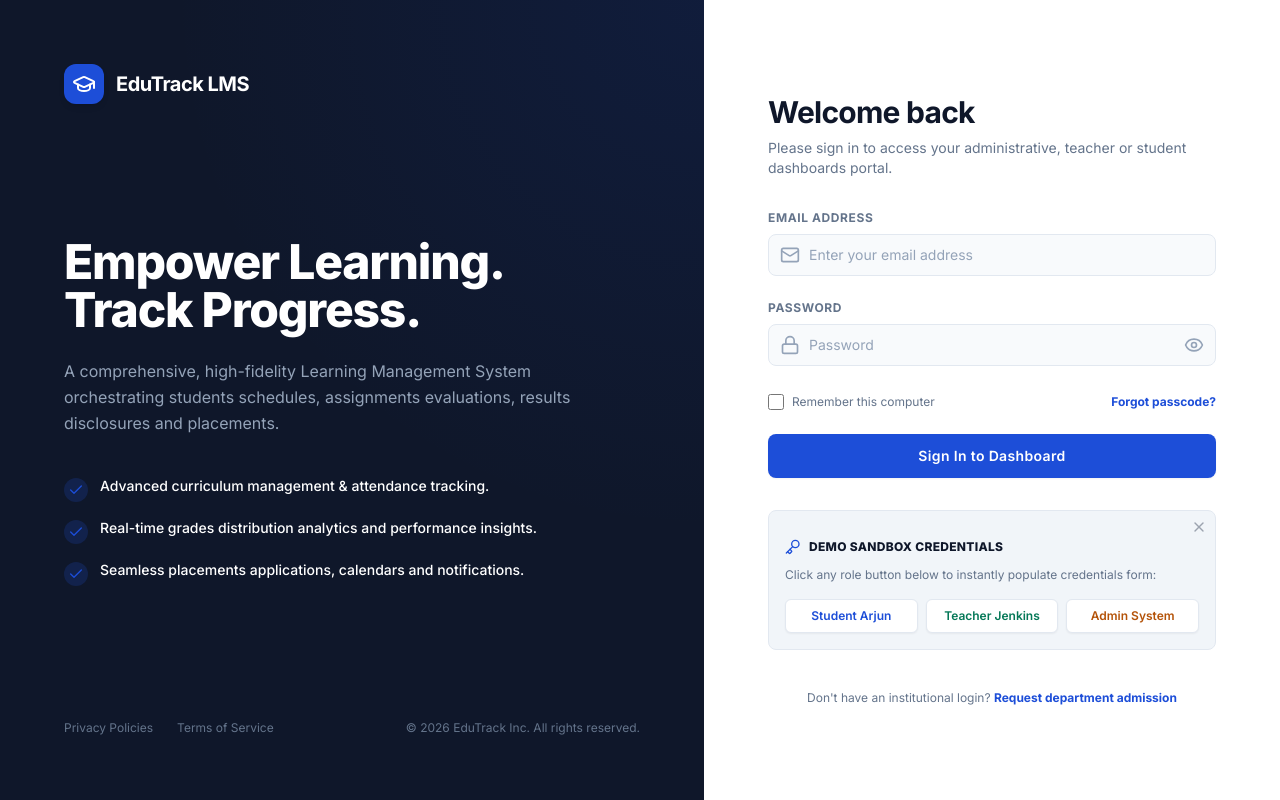
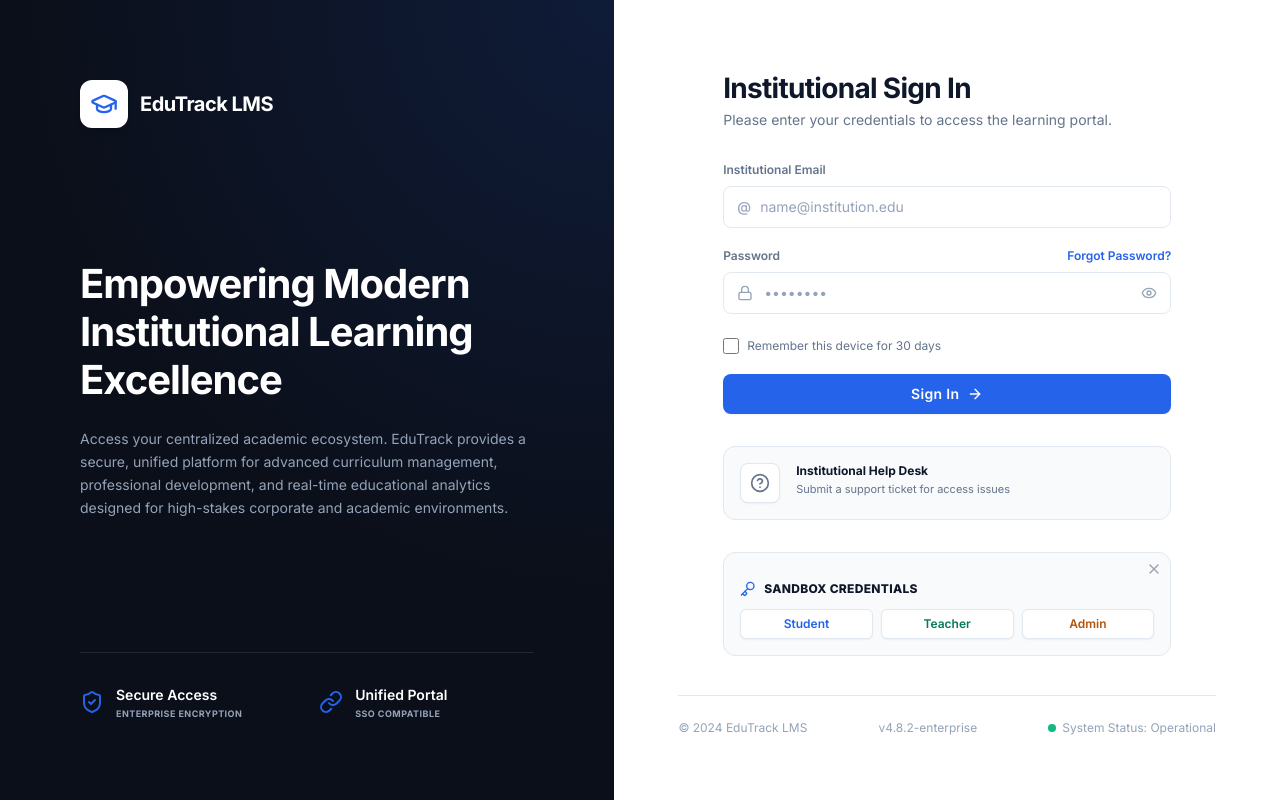
Before and after one commit to Swaroop-Chandran/EduTrack, a PHP site: page / in a window 1280 px wide. Run offline with PHP 8.4, Linux system fonts and the light colour scheme; some libraries are stand-ins or nearby versions.

Commit message:
slightly changed the ui theme

```diff
--- a/includes/sidebar.php
+++ b/includes/sidebar.php
@@ -58,7 +58,7 @@ if ($currentUser['role'] === 'admin')   $badgeColor = 'bg-amber-500/20 text-ambe
     <!-- Header Wordmark branding -->
     <div class="p-6 flex items-center justify-between border-b border-white/10 shrink-0">
         <div class="flex items-center gap-3 overflow-hidden">
-            <div class="w-8 h-8 rounded-lg bg-[#1D4ED8] flex items-center justify-center text-white shrink-0 font-black">
+            <div class="w-8 h-8 rounded-lg bg-primary flex items-center justify-center text-white shrink-0 font-black">
                 E
             </div>
             <div class="sidebar-text flex flex-col">
@@ -77,7 +77,7 @@ if ($currentUser['role'] === 'admin')   $badgeColor = 'bg-amber-500/20 text-ambe
         <?php foreach ($navItems as $item):
             $isActive = ($currentTab === $item['id']);
             $activeClass = $isActive
-                ? 'bg-[#1D4ED8] text-white font-semibold'
+                ? 'bg-primary text-white font-semibold'
                 : 'text-[#94A3B8] hover:text-white hover:bg-white/5';
         ?>
             <a href="?tab=<?php echo urlencode($item['id']); ?>" class="w-full flex items-center gap-3 px-3 py-2.5 rounded-lg text-sm font-medium transition-all duration-150 relative <?php echo $activeClass; ?>">
--- a/index.php
+++ b/index.php
@@ -86,8 +86,8 @@ $pageTitle = getPageTitle($currentTab, $currentUser['role']);
             theme: {
                 extend: {
                     colors: {
-                        primary: '#1D4ED8',
-                        'primary-hover': '#1E40AF',
+                        primary: '#2563EB',
+                        'primary-hover': '#1D4ED8',
                     },
                     fontFamily: {
                         sans: ['Inter', 'system-ui', '-apple-system', 'sans-serif'],
--- a/views/login.php
+++ b/views/login.php
@@ -1,6 +1,6 @@
 <?php
 // views/login.php
-// Login Page template matching Login.tsx UI exactly
+// Login Page matched to the design reference image
 
 $loginError = $_SESSION['login_error'] ?? null;
 unset($_SESSION['login_error']);
@@ -14,7 +14,7 @@ unset($_SESSION['login_error']);
     <!-- Fonts -->
     <link rel="preconnect" href="https://fonts.googleapis.com">
     <link rel="preconnect" href="https://fonts.gstatic.com" crossorigin>
-    <link href="https://fonts.googleapis.com/css2?family=Inter:wght@300;400;500;600;700;800&family=JetBrains+Mono:wght@450;500;700&display=swap" rel="stylesheet">
+    <link href="https://fonts.googleapis.com/css2?family=Inter:wght@300;400;500;600;700;800&display=swap" rel="stylesheet">
     <!-- Tailwind CSS CDN -->
     <script src="https://cdn.tailwindcss.com"></script>
     <script>
@@ -22,18 +22,16 @@ unset($_SESSION['login_error']);
             theme: {
                 extend: {
                     colors: {
-                        primary: '#1D4ED8',
-                        'primary-hover': '#1E40AF',
+                        primary: '#2563EB',
+                        'primary-hover': '#1D4ED8',
                     },
                     fontFamily: {
                         sans: ['Inter', 'system-ui', '-apple-system', 'sans-serif'],
-                        mono: ['JetBrains Mono', 'SFMono-Regular', 'Consolas', 'monospace'],
                     }
                 }
             }
         }
     </script>
-    <!-- Style tweaks -->
     <style>
         @keyframes fadeIn {
             from { opacity: 0; transform: translateY(4px); }
@@ -54,69 +52,65 @@ unset($_SESSION['login_error']);
     <!-- Lucide CDN -->
     <script src="https://unpkg.com/lucide@latest"></script>
 </head>
-<body class="bg-[#F8FAFC] text-[#0F172A] font-sans">
-    <div class="min-h-screen flex flex-col md:flex-row w-full">
-        <!-- Left Side: Branding & Value Proposition (55% width) -->
-        <div class="bg-[#0F172A] flex-shrink-0 w-full md:w-[55%] min-h-[400px] md:min-h-screen p-8 md:p-16 flex flex-col justify-between relative overflow-hidden">
-            <!-- Decorative Grid Panel -->
-            <div class="absolute inset-0 opacity-10 pointer-events-none" style="background-image: radial-gradient(circle at 100% 0%, #1D4ED8 0%, transparent 50%);"></div>
+<body class="bg-white text-[#0F172A] font-sans">
+    <div class="min-h-screen flex flex-col lg:flex-row w-full">
 
-            <!-- Logo Area -->
+        <!-- Left Side: Branding (Dark professional background) -->
+        <div class="bg-[#0B0F19] lg:w-[48%] flex-shrink-0 p-12 lg:p-20 flex flex-col justify-between relative overflow-hidden min-h-[450px] lg:min-h-screen">
+            <!-- Decorative subtle radial glow -->
+            <div class="absolute inset-0 opacity-15 pointer-events-none" style="background-image: radial-gradient(circle at 100% 0%, #2563EB 0%, transparent 60%);"></div>
+
+            <!-- Logo and System Name -->
             <div class="z-10 flex items-center gap-3">
-                <div class="w-10 h-10 bg-[#1D4ED8] rounded-xl flex items-center justify-center text-white shadow-md">
-                    <i data-lucide="graduation-cap" class="w-6 h-6"></i>
+                <div class="w-12 h-12 bg-white rounded-xl flex items-center justify-center shadow-md">
+                    <i data-lucide="graduation-cap" class="w-7 h-7 text-[#2563EB]"></i>
                 </div>
                 <span class="text-xl font-bold text-white tracking-tight">EduTrack LMS</span>
             </div>
 
-            <!-- Value Proposal Header -->
-            <div class="z-10 mt-16 md:mt-0 max-w-lg space-y-6">
-                <h1 class="text-4xl md:text-5xl font-extrabold text-white leading-tight tracking-tight">
-                    Empower Learning.<br />Track Progress.
+            <!-- Value Proposition Heading and Paragraph -->
+            <div class="z-10 my-auto py-12 lg:py-0 max-w-md space-y-6">
+                <h1 class="text-3xl lg:text-[40px] font-bold text-white leading-[1.2] tracking-tight">
+                    Empowering Modern Institutional Learning Excellence
                 </h1>
-                <p class="text-[#94A3B8] text-base leading-relaxed">
-                    A comprehensive, high-fidelity Learning Management System orchestrating students schedules, assignments evaluations, results disclosures and placements.
+                <p class="text-[#94A3B8] text-sm leading-relaxed">
+                    Access your centralized academic ecosystem. EduTrack provides a secure, unified platform for advanced curriculum management, professional development, and real-time educational analytics designed for high-stakes corporate and academic environments.
                 </p>
-                <ul class="space-y-4 pt-4">
-                    <li class="flex items-start gap-3">
-                        <div class="flex-shrink-0 w-6 h-6 rounded-full bg-[#1D4ED8]/20 flex items-center justify-center mt-0.5">
-                            <i data-lucide="check" class="w-4 h-4 text-[#1D4ED8]"></i>
-                        </div>
-                        <p class="text-white font-medium text-sm">Advanced curriculum management & attendance tracking.</p>
-                    </li>
-                    <li class="flex items-start gap-3">
-                        <div class="flex-shrink-0 w-6 h-6 rounded-full bg-[#1D4ED8]/20 flex items-center justify-center mt-0.5">
-                            <i data-lucide="check" class="w-4 h-4 text-[#1D4ED8]"></i>
-                        </div>
-                        <p class="text-white font-medium text-sm">Real-time grades distribution analytics and performance insights.</p>
-                    </li>
-                    <li class="flex items-start gap-3">
-                        <div class="flex-shrink-0 w-6 h-6 rounded-full bg-[#1D4ED8]/20 flex items-center justify-center mt-0.5">
-                            <i data-lucide="check" class="w-4 h-4 text-[#1D4ED8]"></i>
-                        </div>
-                        <p class="text-white font-medium text-sm">Seamless placements applications, calendars and notifications.</p>
-                    </li>
-                </ul>
             </div>
 
-            <!-- Outer Legal credits -->
-            <div class="z-10 mt-16 md:mt-0 flex flex-wrap gap-6 text-xs text-[#64748B]">
-                <span class="hover:text-white transition-colors cursor-pointer">Privacy Policies</span>
-                <span class="hover:text-white transition-colors cursor-pointer">Terms of Service</span>
-                <span class="ml-auto">© 2026 EduTrack Inc. All rights reserved.</span>
+            <!-- Feature Highlights Footer -->
+            <div class="z-10 grid grid-cols-2 gap-6 border-t border-white/10 pt-8">
+                <div class="flex items-center gap-3">
+                    <div class="text-[#2563EB] shrink-0">
+                        <i data-lucide="shield-check" class="w-6 h-6"></i>
+                    </div>
+                    <div>
+                        <h3 class="text-sm font-semibold text-white">Secure Access</h3>
+                        <span class="text-[9px] text-slate-400 font-bold uppercase tracking-wider block mt-0.5">ENTERPRISE ENCRYPTION</span>
+                    </div>
+                </div>
+                <div class="flex items-center gap-3">
+                    <div class="text-[#2563EB] shrink-0">
+                        <i data-lucide="link" class="w-6 h-6"></i>
+                    </div>
+                    <div>
+                        <h3 class="text-sm font-semibold text-white">Unified Portal</h3>
+                        <span class="text-[9px] text-slate-400 font-bold uppercase tracking-wider block mt-0.5">SSO COMPATIBLE</span>
+                    </div>
+                </div>
             </div>
         </div>
 
-        <!-- Right Side: Form Shell (45% width) -->
-        <div class="w-full md:w-[45%] bg-white flex flex-col justify-center items-center p-8 md:p-16 min-h-[600px] md:min-h-screen">
-            <div class="w-full max-w-md space-y-8 animate-fadeIn">
-                <!-- Header Greetings -->
+        <!-- Right Side: Form Shell (White panel) -->
+        <div class="lg:w-[52%] bg-white flex flex-col justify-between p-8 lg:p-16 min-h-[600px] lg:min-h-screen">
+            <div class="w-full max-w-md mx-auto my-auto space-y-8 animate-fadeIn">
+                <!-- Heading -->
                 <div>
-                    <h2 class="text-3xl font-bold text-[#0F172A] tracking-tight">Welcome back</h2>
-                    <p class="text-[#64748B] mt-2 text-sm">Please sign in to access your administrative, teacher or student dashboards portal.</p>
+                    <h2 class="text-2xl lg:text-[28px] font-bold text-[#0F172A] tracking-tight">Institutional Sign In</h2>
+                    <p class="text-[#64748B] text-sm mt-1.5">Please enter your credentials to access the learning portal.</p>
                 </div>
 
-                <!-- Feedback Errors dismissible -->
+                <!-- Errors dismissible -->
                 <?php if ($loginError): ?>
                     <div id="login_error_box" class="p-4 bg-red-50 border border-red-100 rounded-lg text-red-600 text-sm flex items-start gap-3 relative animate-shake">
                         <i data-lucide="alert-circle" class="w-5 h-5 flex-shrink-0 mt-0.5"></i>
@@ -128,130 +122,141 @@ unset($_SESSION['login_error']);
                 <?php endif; ?>
 
                 <!-- Interactive Form -->
-                <form action="actions.php?action=login" method="POST" class="space-y-6">
+                <form action="actions.php?action=login" method="POST" class="space-y-5">
                     <div>
-                        <label htmlFor="email_addr" class="block text-xs font-bold text-[#64748B] uppercase tracking-wider mb-2">
-                            Email Address
+                        <label for="email_addr" class="block text-xs font-semibold text-[#64748B] mb-2">
+                            Institutional Email
                         </label>
                         <div class="relative">
-                            <div class="absolute inset-y-0 left-0 pl-3 flex items-center pointer-events-none">
-                                <i data-lucide="mail" class="w-5 h-5 text-[#94A3B8]"></i>
-                            </div>
+                            <span class="absolute inset-y-0 left-0 pl-3.5 flex items-center text-[#94A3B8] font-medium text-sm">@</span>
                             <input
                                 id="email_addr"
                                 name="email"
                                 type="email"
-                                placeholder="Enter your email address"
-                                class="w-full pl-10 pr-4 py-2.5 bg-[#F8FAFC] border border-[#E2E8F0] rounded-lg text-sm text-[#0F172A] placeholder-[#94A3B8] focus:outline-none focus:ring-2 focus:ring-[#1D4ED8] focus:border-transparent transition-all"
+                                placeholder="name@institution.edu"
+                                class="w-full pl-9 pr-4 py-2.5 bg-white border border-[#E2E8F0] rounded-lg text-sm text-[#0F172A] placeholder-[#94A3B8] focus:outline-none focus:ring-2 focus:ring-[#2563EB] focus:border-transparent transition-all"
                                 required
                             />
                         </div>
                     </div>
 
                     <div>
-                        <label htmlFor="password_input" class="block text-xs font-bold text-[#64748B] uppercase tracking-wider mb-2">
+                        <div class="flex justify-between items-center mb-2">
+                            <label for="password_input" class="text-xs font-semibold text-[#64748B]">
                                 Password
                             </label>
+                            <span class="text-xs font-semibold text-[#2563EB] hover:underline cursor-pointer">Forgot Password?</span>
+                        </div>
                         <div class="relative">
-                            <div class="absolute inset-y-0 left-0 pl-3 flex items-center pointer-events-none">
-                                <i data-lucide="lock" class="w-5 h-5 text-[#94A3B8]"></i>
+                            <div class="absolute inset-y-0 left-0 pl-3.5 flex items-center pointer-events-none">
+                                <i data-lucide="lock" class="w-4 h-4 text-[#94A3B8]"></i>
                             </div>
                             <input
                                 id="password_input"
                                 name="password"
                                 type="password"
-                                placeholder="Password"
-                                class="w-full pl-10 pr-10 py-2.5 bg-[#F8FAFC] border border-[#E2E8F0] rounded-lg text-sm text-[#0F172A] placeholder-[#94A3B8] focus:outline-none focus:ring-2 focus:ring-[#1D4ED8] focus:border-transparent transition-all"
+                                placeholder="••••••••"
+                                class="w-full pl-10 pr-10 py-2.5 bg-white border border-[#E2E8F0] rounded-lg text-sm text-[#0F172A] placeholder-[#94A3B8] focus:outline-none focus:ring-2 focus:ring-[#2563EB] focus:border-transparent transition-all"
                                 required
                             />
                             <button
                                 type="button"
                                 onclick="togglePasswordVisibility();"
-                                class="absolute inset-y-0 right-0 pr-3 flex items-center text-gray-400 hover:text-[#0F172A]"
+                                class="absolute inset-y-0 right-0 pr-3.5 flex items-center text-gray-400 hover:text-[#0F172A]"
                             >
-                                <i id="password_eye_icon" data-lucide="eye" class="w-5 h-5 text-[#94A3B8]"></i>
+                                <i id="password_eye_icon" data-lucide="eye" class="w-4 h-4 text-[#94A3B8]"></i>
                             </button>
                         </div>
                     </div>
 
-                    <!-- Remember & forgot bar -->
-                    <div class="flex items-center justify-between text-xs pt-1">
-                        <label class="flex items-center gap-2 text-[#64748B] cursor-pointer">
+                    <!-- Remember computer -->
+                    <div class="flex items-center gap-2 text-xs text-[#64748B] pt-1">
                         <input
                             type="checkbox"
                             name="remember"
-                                class="h-4 w-4 rounded border-[#E2E8F0] text-[#1D4ED8] focus:ring-[#1D4ED8] bg-[#F8FAFC]"
+                            id="remember_me"
+                            class="h-4 w-4 rounded border-[#E2E8F0] text-[#2563EB] focus:ring-[#2563EB] bg-white cursor-pointer"
                         />
-                            <span>Remember this computer</span>
-                        </label>
-                        <span class="text-[#1D4ED8] font-bold hover:underline cursor-pointer">Forgot passcode?</span>
+                        <label for="remember_me" class="cursor-pointer">Remember this device for 30 days</label>
                     </div>
 
-                    <!-- Blue primary button action -->
+                    <!-- Submit Button -->
                     <button
                         type="submit"
-                        class="w-full py-3 px-4 bg-[#1D4ED8] hover:bg-[#1E40AF] text-white rounded-lg text-sm font-semibold tracking-wide transition-colors duration-150 focus:outline-none focus:ring-2 focus:ring-offset-2 focus:ring-[#1D4ED8] shadow-sm transform hover:-translate-y-px active:translate-y-px active:shadow-none"
+                        class="w-full py-2.5 px-4 bg-[#2563EB] hover:bg-[#1D4ED8] text-white rounded-lg text-sm font-semibold tracking-wide transition-colors duration-150 focus:outline-none focus:ring-2 focus:ring-offset-2 focus:ring-[#2563EB] shadow-sm flex items-center justify-center gap-2"
                     >
-                        Sign In to Dashboard
+                        <span>Sign In</span>
+                        <i data-lucide="arrow-right" class="w-4 h-4"></i>
                     </button>
                 </form>
 
-                <!-- Seed demo credential indicators box (drawer) -->
-                <div id="demo_hints_box" class="p-4 bg-[#F1F5F9] border border-[#E2E8F0] rounded-lg space-y-3 relative">
+                <!-- Institutional Help Desk Widget -->
+                <div class="p-4 bg-[#F8FAFC] border border-[#E2E8F0] rounded-xl flex items-start gap-4">
+                    <div class="w-10 h-10 bg-white border border-[#E2E8F0] rounded-lg flex items-center justify-center text-[#64748B] shrink-0 shadow-sm">
+                        <i data-lucide="help-circle" class="w-5 h-5"></i>
+                    </div>
+                    <div>
+                        <h4 class="text-xs font-bold text-[#0F172A]">Institutional Help Desk</h4>
+                        <p class="text-[11px] text-[#64748B] mt-0.5">Submit a support ticket for access issues</p>
+                    </div>
+                </div>
+
+                <!-- Sandbox Credentials box -->
+                <div id="demo_hints_box" class="p-4 bg-[#F8FAFC] border border-[#E2E8F0] rounded-xl space-y-3 relative">
                     <button
                         onclick="document.getElementById('demo_hints_box').style.display='none';"
                         class="absolute top-2 right-2 text-gray-400 hover:text-gray-600"
                     >
                         <i data-lucide="x" class="w-4 h-4"></i>
                     </button>
-                    <div class="flex items-center gap-2 text-xs font-black text-[#0F172A] tracking-wide uppercase">
-                        <i data-lucide="key" class="w-4 h-4 text-[#1D4ED8]"></i>
-                        <span>Demo Sandbox Credentials</span>
+                    <div class="flex items-center gap-2 text-xs font-black text-[#0F172A] uppercase tracking-wide">
+                        <i data-lucide="key" class="w-4 h-4 text-[#2563EB]"></i>
+                        <span>Sandbox Credentials</span>
                     </div>
-                    <p class="text-xs text-[#64748B]">Click any role button below to instantly populate credentials form:</p>
-                    <div class="grid grid-cols-3 gap-2 pt-1">
+                    <div class="grid grid-cols-3 gap-2">
                         <button
                             type="button"
                             onclick="handleQuickLogin('student@edutrack.com', 'student123');"
-                            class="py-2 px-1 text-center font-semibold text-xs border border-[#E2E8F0] hover:border-[#1D4ED8] rounded-md transition-colors bg-white hover:bg-blue-50 text-[#1D4ED8] shadow-sm text-ellipsis overflow-hidden whitespace-nowrap"
+                            class="py-1.5 px-1 text-center font-semibold text-xs border border-[#E2E8F0] hover:border-[#2563EB] rounded-md transition-colors bg-white hover:bg-blue-50 text-[#2563EB] shadow-sm text-ellipsis overflow-hidden whitespace-nowrap"
                         >
-                            Student Arjun
+                            Student
                         </button>
                         <button
                             type="button"
                             onclick="handleQuickLogin('teacher@edutrack.com', 'teacher123');"
-                            class="py-2 px-1 text-center font-semibold text-xs border border-[#E2E8F0] hover:border-[#1D4ED8] rounded-md transition-colors bg-white hover:bg-blue-50 text-emerald-700 shadow-sm text-ellipsis overflow-hidden whitespace-nowrap"
+                            class="py-1.5 px-1 text-center font-semibold text-xs border border-[#E2E8F0] hover:border-[#2563EB] rounded-md transition-colors bg-white hover:bg-blue-50 text-emerald-700 shadow-sm text-ellipsis overflow-hidden whitespace-nowrap"
                         >
-                            Teacher Jenkins
+                            Teacher
                         </button>
                         <button
                             type="button"
                             onclick="handleQuickLogin('admin@edutrack.com', 'admin123');"
-                            class="py-2 px-1 text-center font-semibold text-xs border border-[#E2E8F0] hover:border-[#1D4ED8] rounded-md transition-colors bg-white hover:bg-blue-50 text-amber-700 shadow-sm text-ellipsis overflow-hidden whitespace-nowrap"
+                            class="py-1.5 px-1 text-center font-semibold text-xs border border-[#E2E8F0] hover:border-[#2563EB] rounded-md transition-colors bg-white hover:bg-blue-50 text-amber-700 shadow-sm text-ellipsis overflow-hidden whitespace-nowrap"
                         >
-                            Admin System
+                            Admin
                         </button>
                     </div>
                 </div>
+            </div>
 
-                <!-- Legal / assistance block -->
-                <div class="text-center pt-2">
-                    <p class="text-[#64748B] text-xs">
-                        Don't have an institutional login? <strong class="text-[#1D4ED8] hover:underline cursor-pointer">Request department admission</strong>
-                    </p>
+            <!-- Footer (Responsive) -->
+            <div class="flex flex-col sm:flex-row items-center justify-between text-xs text-[#94A3B8] border-t border-[#E2E8F0] pt-6 mt-8 gap-2 w-full shrink-0">
+                <span>© 2024 EduTrack LMS</span>
+                <span>v4.8.2-enterprise</span>
+                <div class="flex items-center gap-1.5">
+                    <span class="w-2 h-2 rounded-full bg-[#10B981]"></span>
+                    <span>System Status: Operational</span>
                 </div>
             </div>
         </div>
     </div>
 
     <script>
-        // Quick login credentials population
         function handleQuickLogin(email, password) {
             document.getElementById('email_addr').value = email;
             document.getElementById('password_input').value = password;
         }
 
-        // Toggles password input type and icon
         function togglePasswordVisibility() {
             const input = document.getElementById('password_input');
             const icon = document.getElementById('password_eye_icon');
@@ -267,7 +272,6 @@ unset($_SESSION['login_error']);
             }
         }
 
-        // Initialize Lucide icons
         document.addEventListener('DOMContentLoaded', () => {
             if (window.lucide) {
                 window.lucide.createIcons();
```
Also changed, not shown: includes/header.php (+4 -4 lines), views/admin_dashboard.php (+27 -27 lines), views/student_dashboard.php (+76 -76 lines), views/teacher_dashboard.php (+24 -25 lines). Lines whose indentation alone changed are shown as unchanged.
